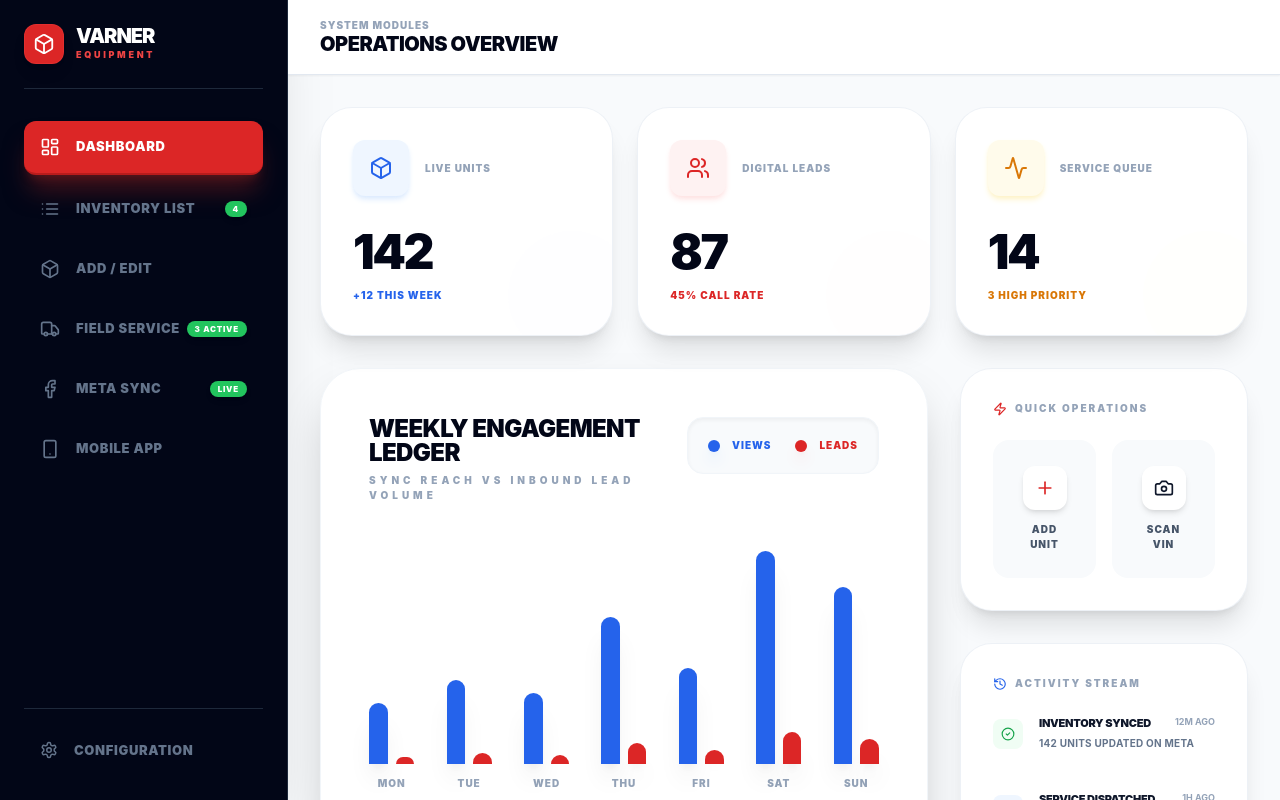
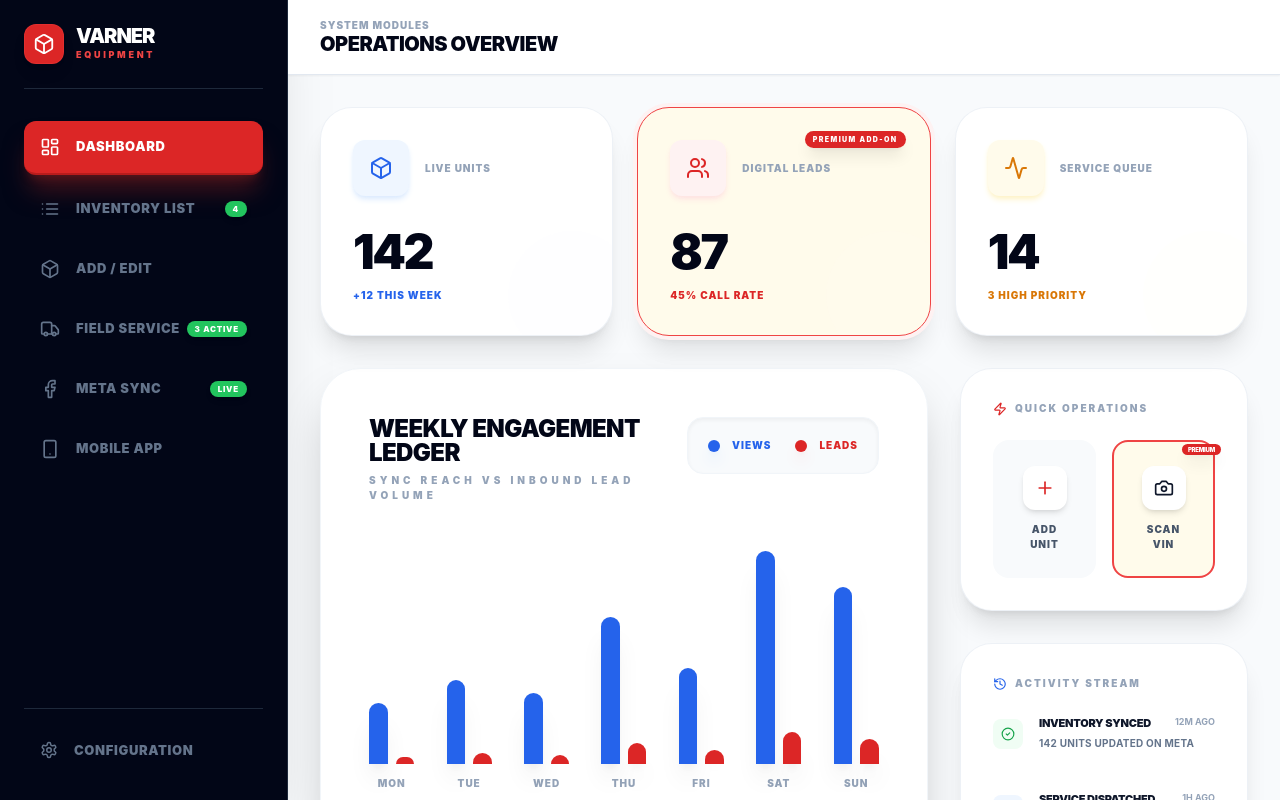
Before and after one commit to gmajors1326/varner-preview, a React (Vite) app: page / in a window 1280 px wide. Built offline with nearby package versions, Linux system fonts and the light colour scheme; the HTML template or start-up script is replaced by a standard one.

Commit message:
feat: highlight premium add-on features with yellow background and red borders

```diff
--- a/src/App.jsx
+++ b/src/App.jsx
@@ -215,7 +215,7 @@ const App = () => {
               <div className="space-y-8 animate-in fade-in slide-in-from-bottom-6 duration-500">
                 <div className="grid grid-cols-1 sm:grid-cols-2 lg:grid-cols-3 gap-6">
                   <MetricCard icon={<Box size={24}/>} label="Live Units" value="142" subtext="+12 this week" color="blue" />
-                  <MetricCard icon={<Users size={24}/>} label="Digital Leads" value="87" subtext="45% call rate" color="red" />
+                  <MetricCard icon={<Users size={24}/>} label="Digital Leads" value="87" subtext="45% call rate" color="red" premium={true} />
                   <MetricCard icon={<Activity size={24}/>} label="Service Queue" value="14" subtext="3 High Priority" color="amber" />
                 </div>
 
@@ -292,8 +292,11 @@ const App = () => {
                       </h3>
                       <button
                         onClick={() => setShowAiVision(true)}
-                        className="bg-slate-950 text-white px-4 py-2.5 rounded-xl font-black text-[9px] uppercase tracking-widest flex items-center gap-2 hover:bg-black transition-all active:scale-95 shadow-lg group border-b-2 border-slate-800"
+                        className="bg-amber-50 text-slate-900 px-4 py-2.5 rounded-xl font-black text-[9px] uppercase tracking-widest flex items-center gap-2 hover:bg-amber-100 transition-all active:scale-95 shadow-lg group border-2 border-red-500 relative"
                       >
+                        <div className="absolute -top-2 -right-2 z-10">
+                          <span className="bg-red-600 text-white text-[6px] font-black uppercase tracking-tighter px-1.5 py-0.5 rounded-full shadow-lg">Premium</span>
+                        </div>
                         <Sparkles size={12} className="text-red-500 group-hover:rotate-12 transition-transform" />
                         Smart Intake
                       </button>
@@ -322,8 +325,11 @@ const App = () => {
                             className="flex-1 bg-slate-50 border-2 border-slate-100 rounded-xl p-4.5 font-mono font-black text-lg text-slate-900 outline-none shadow-inner focus:border-red-500 focus:bg-white transition-all tracking-widest uppercase"
                             placeholder="SCAN OR TYPE SERIAL..."
                           />
-                          <button onClick={handleScanVin} className="bg-slate-950 text-white px-8 rounded-xl font-black uppercase text-[10px] flex items-center justify-center gap-2 transition-all active:scale-95 hover:bg-black shadow-lg">
-                            {isScanning ? <Loader2 size={18} className="animate-spin" /> : <Camera size={18} />}
+                          <button onClick={handleScanVin} className="bg-amber-50 text-slate-900 px-8 rounded-xl font-black uppercase text-[10px] flex items-center justify-center gap-2 transition-all active:scale-95 hover:bg-amber-100 shadow-lg border-2 border-red-500 relative group">
+                            <div className="absolute -top-2 -right-2 z-10">
+                              <span className="bg-red-600 text-white text-[6px] font-black uppercase tracking-tighter px-1.5 py-0.5 rounded-full shadow-lg">Premium</span>
+                            </div>
+                            {isScanning ? <Loader2 size={18} className="animate-spin text-red-600" /> : <Camera size={18} className="text-red-600 group-hover:scale-110 transition-transform" />}
                             {isScanning ? 'READING...' : 'SCAN'}
                           </button>
                         </div>
@@ -623,7 +629,7 @@ const SelectField = ({ label, options, value, onChange }) => (
   </div>
 );
 
-const MetricCard = ({ icon, label, value, subtext, color }) => {
+const MetricCard = ({ icon, label, value, subtext, color, premium = false }) => {
   const styles = {
     blue: "bg-blue-50 text-blue-600 shadow-blue-100",
     red: "bg-red-50 text-red-600 shadow-red-100",
@@ -631,7 +637,12 @@ const MetricCard = ({ icon, label, value, subtext, color }) => {
     amber: "bg-amber-50 text-amber-600 shadow-amber-100"
   };
   return (
-    <div className="bg-white rounded-[2rem] p-8 border border-slate-200/60 shadow-xl relative overflow-hidden group">
+    <div className={`rounded-[2rem] p-8 border shadow-xl relative overflow-hidden group transition-all ${premium ? 'bg-amber-50 border-red-500 ring-4 ring-red-50' : 'bg-white border-slate-200/60'}`}>
+      {premium && (
+        <div className="absolute top-4 right-6 z-20">
+          <span className="bg-red-600 text-white text-[7px] font-black uppercase tracking-[0.2em] px-2 py-1 rounded-full shadow-lg">Premium Add-on</span>
+        </div>
+      )}
       <div className="flex items-center gap-4 mb-8 relative z-10">
         <div className={`p-4 rounded-xl ${styles[color]} shadow-md group-hover:scale-110 transition-transform`}>{icon}</div>
         <h4 className="font-black text-[10px] uppercase tracking-widest text-slate-400 leading-none">{label}</h4>
@@ -655,7 +666,10 @@ const QuickActions = ({ onAdd, onScan }) => (
         </div>
         <span className="text-[10px] font-black uppercase tracking-widest text-slate-600">Add Unit</span>
       </button>
-      <button onClick={onScan} className="flex flex-col items-center justify-center p-6 bg-slate-50 rounded-2xl border-2 border-transparent hover:border-red-500 hover:bg-white transition-all group">
+      <button onClick={onScan} className="flex flex-col items-center justify-center p-6 bg-amber-50 rounded-2xl border-2 border-red-500 hover:bg-amber-100 transition-all group relative">
+        <div className="absolute -top-2 -right-2 z-10">
+          <span className="bg-red-600 text-white text-[6px] font-black uppercase tracking-tighter px-1.5 py-0.5 rounded-full shadow-lg">Premium</span>
+        </div>
         <div className="p-3 bg-white rounded-xl shadow-md mb-3 group-hover:scale-110 transition-transform">
           <Camera size={20} className="text-slate-900" />
         </div>
@@ -767,7 +781,10 @@ const LogEntry = ({ msg, time }) => (
 );
 
 const LeadCaptureWidget = ({ value }) => (
-  <div className="bg-white rounded-[2rem] p-8 border border-slate-200/60 shadow-xl relative overflow-hidden group text-slate-950">
+  <div className="bg-amber-50 rounded-[2rem] p-8 border border-red-500 shadow-xl relative overflow-hidden group text-slate-950 ring-4 ring-red-50">
+    <div className="absolute top-4 right-6 z-20">
+      <span className="bg-red-600 text-white text-[7px] font-black uppercase tracking-[0.2em] px-2 py-1 rounded-full shadow-lg">Premium Add-on</span>
+    </div>
     <div className="relative z-10 flex flex-col gap-3">
       <div className="flex items-center justify-between">
          <h4 className="font-black text-[10px] uppercase tracking-[0.2em] text-slate-400 leading-none">CAPTURED LEADS</h4>
@@ -783,7 +800,10 @@ const LeadCaptureWidget = ({ value }) => (
 );
 
 const ServiceRow = ({ id, issue, location, status, time }) => (
-  <div className="p-7 flex items-center justify-between hover:bg-slate-50 transition-colors cursor-pointer group border-b border-slate-50 last:border-0 text-slate-950">
+  <div className="p-7 flex items-center justify-between hover:bg-amber-100 transition-colors cursor-pointer group border-b border-slate-50 last:border-0 text-slate-950 bg-amber-50/50 relative">
+    <div className="absolute top-2 right-4 z-10">
+      <span className="text-[6px] font-black uppercase text-red-600 tracking-[0.2em]">Premium Module</span>
+    </div>
     <div className="flex items-center gap-8">
       <div className="bg-white text-slate-950 border-2 border-slate-100 font-mono text-xs font-black px-4 py-2 rounded-xl shadow-sm group-hover:border-red-100 transition-colors">{id}</div>
       <div>
```
